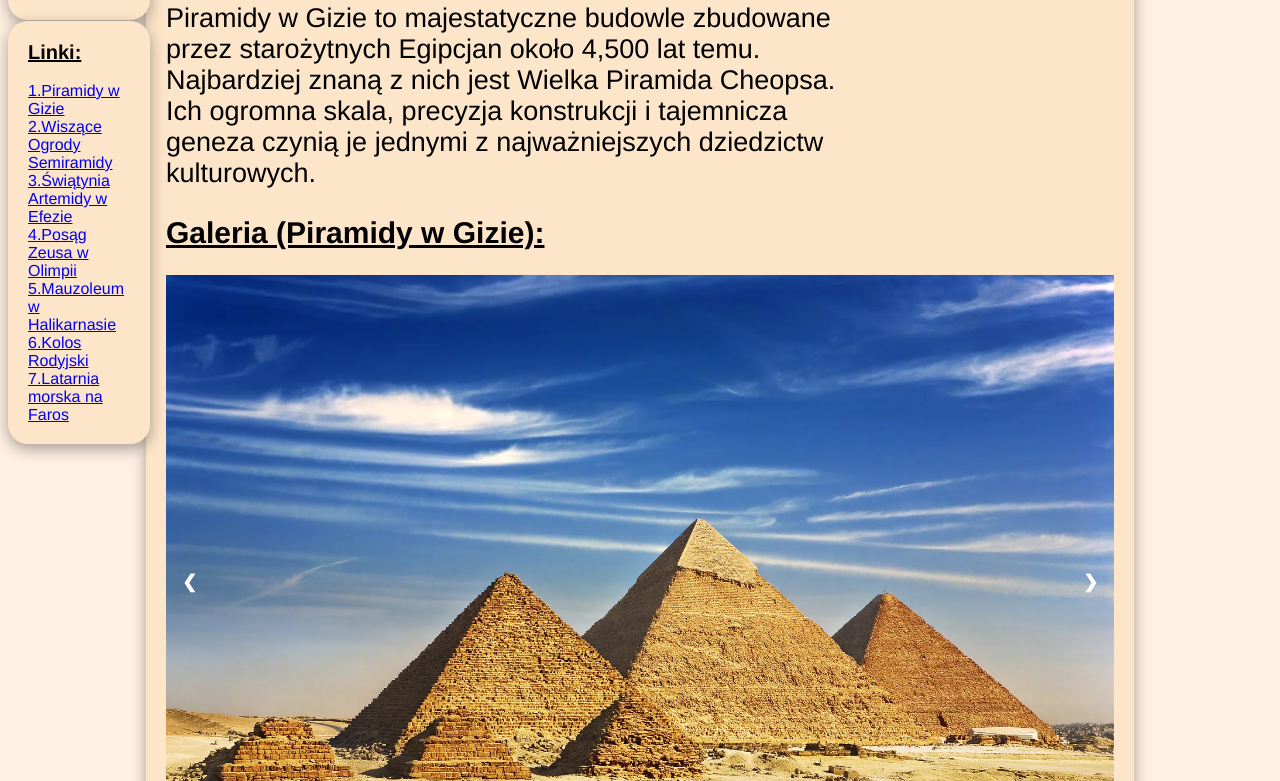
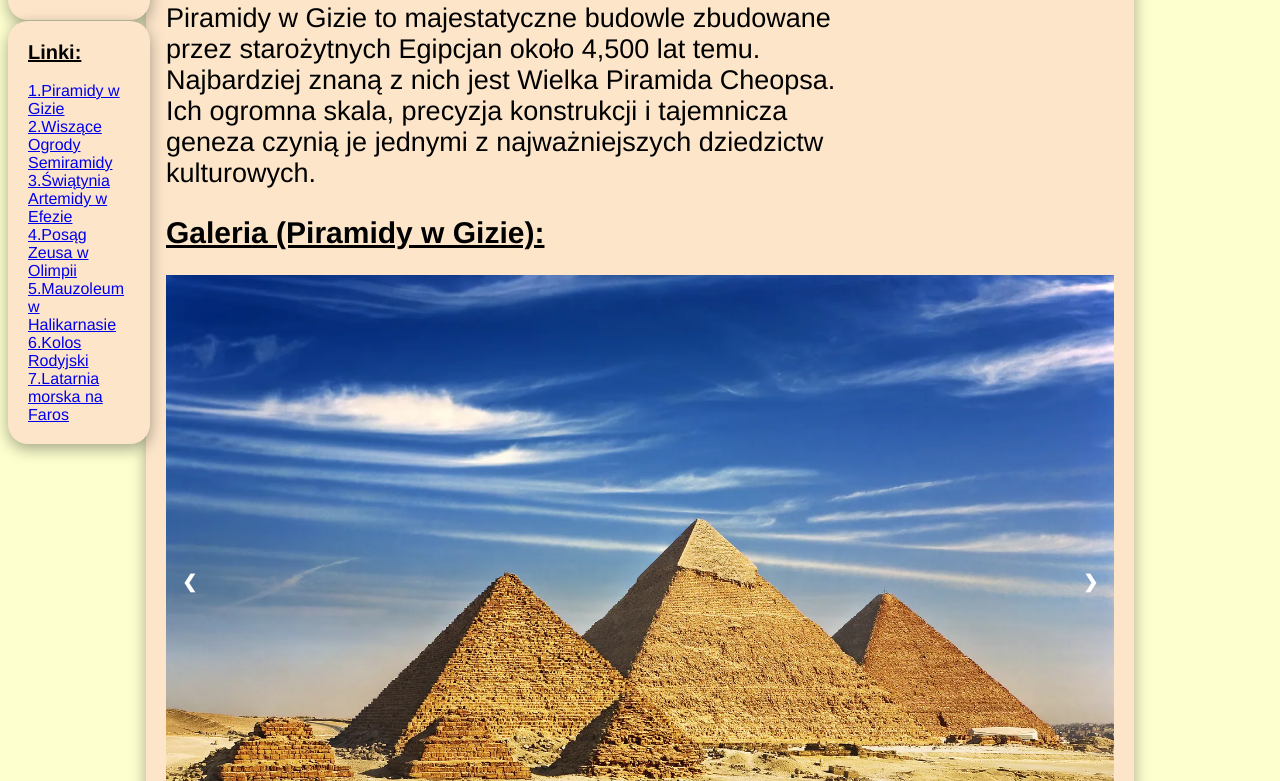
Before and after one commit to janbbbbb/CudySwiata, a plain HTML site: page index.html in a window 1280 px wide. Shown: the part 527-1308 px from the top of the page. Drawn offline with Linux system fonts and the light colour scheme.

Commit message:
Update style.css

```diff
--- a/style.css
+++ b/style.css
@@ -1,5 +1,5 @@
 body {
-  background-color: rgb(255,240,227);
+  background-color: rgb(253,255,207);
   font-family: 'Helvetica';
 }
 
```
